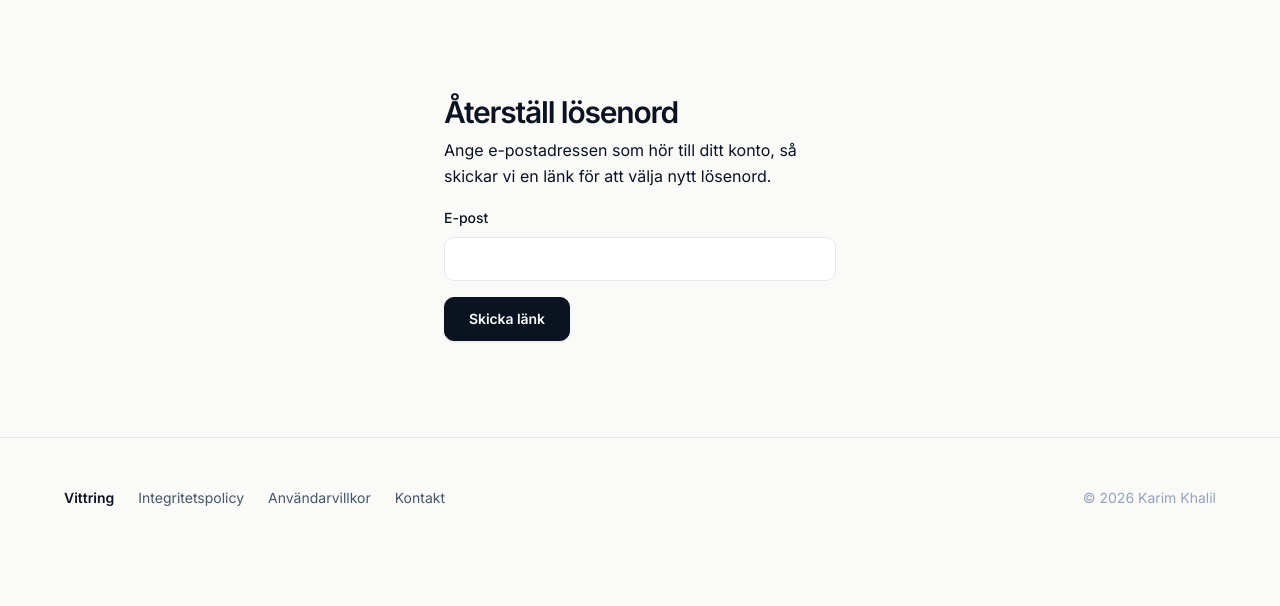
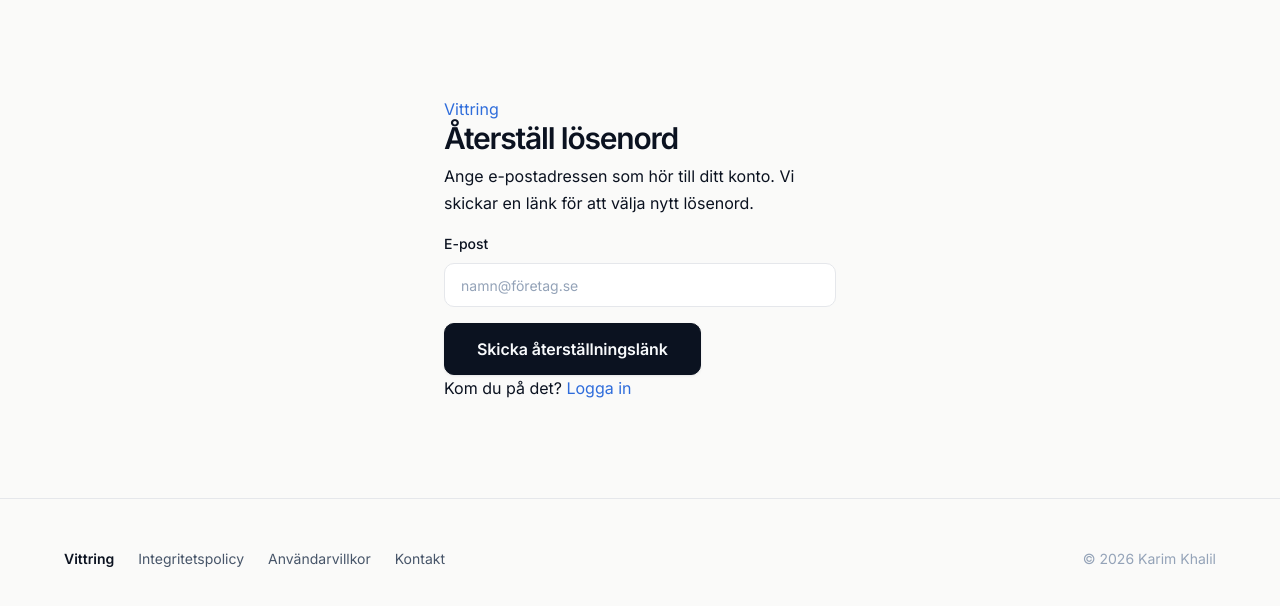
Before and after one commit to D3v0ps/vittring, a Python web app: template src/vittring/api/templates/auth/password_reset_request.html.j2 in a window 1280 px wide. Shown: the part 69-675 px from the top of the page. Run offline with Jinja, Linux system fonts and the light colour scheme; the template is opened without the code that fills it, so the values that code supplies are empty.

Commit message:
Pick up agent changes for verify_failed.html.j2 and reset_password.html.j2
Some agent changes hadn't been committed yet — committing here so the
working tree is clean while remaining agents finish.

```diff
--- a/src/vittring/api/templates/auth/password_reset_request.html.j2
+++ b/src/vittring/api/templates/auth/password_reset_request.html.j2
@@ -1,19 +1,37 @@
 {% extends "_layout.html.j2" %}
 {% block content %}
 <section class="auth-shell">
-  <h1>Återställ lösenord</h1>
+  <div class="auth-card">
+    <a href="/" class="auth-mark">
+      <span class="auth-mark-dot"></span>
+      Vittring
+    </a>
     {% if submitted %}
-    <p>Om e-postadressen finns i vårt system har vi skickat en återställningslänk. Den är giltig i 1 timme.</p>
-    <a href="/auth/login" class="btn btn-secondary">Till inloggning</a>
+      <div class="auth-state">
+        <div class="auth-state-icon auth-state-icon-pending">
+          <svg width="24" height="24" viewBox="0 0 24 24" fill="none" xmlns="http://www.w3.org/2000/svg" aria-hidden="true">
+            <path d="M3 7.5l9 6 9-6M3 7.5v9a1.5 1.5 0 001.5 1.5h15a1.5 1.5 0 001.5-1.5v-9M3 7.5L4.5 6h15L21 7.5" stroke="currentColor" stroke-width="1.75" stroke-linecap="round" stroke-linejoin="round"/>
+          </svg>
+        </div>
+        <h1>Kolla din inkorg</h1>
+        <p>Om e-postadressen finns hos oss har vi skickat en återställningslänk. Den är giltig i 1 timme.</p>
+      </div>
+      <div class="auth-divider"></div>
+      <a href="/auth/login" class="btn btn-secondary" style="width: 100%;">Till inloggning</a>
     {% else %}
-    <p>Ange e-postadressen som hör till ditt konto, så skickar vi en länk för att välja nytt lösenord.</p>
-    <form method="post" action="/auth/password-reset">
+      <h1 class="auth-heading">Återställ lösenord</h1>
+      <p class="auth-sub">Ange e-postadressen som hör till ditt konto. Vi skickar en länk för att välja nytt lösenord.</p>
+      <form method="post" action="/auth/password-reset" class="auth-form">
         <div class="field">
           <label for="email">E-post</label>
-        <input class="input" type="email" id="email" name="email" required autocomplete="email" />
+          <input class="input" type="email" id="email" name="email" required autocomplete="email" placeholder="namn@företag.se" />
         </div>
-      <button type="submit" class="btn btn-primary">Skicka länk</button>
+        <button type="submit" class="btn btn-primary btn-lg">Skicka återställningslänk</button>
       </form>
+      <p class="auth-foot">
+        Kom du på det? <a href="/auth/login">Logga in</a>
+      </p>
     {% endif %}
+  </div>
 </section>
 {% endblock %}
```
Also changed, not shown: src/vittring/api/templates/auth/verify_failed.html.j2 (+20 -3 lines), src/vittring/delivery/templates/reset_password.html.j2 (+28 -10 lines). Lines whose indentation alone changed are shown as unchanged.
